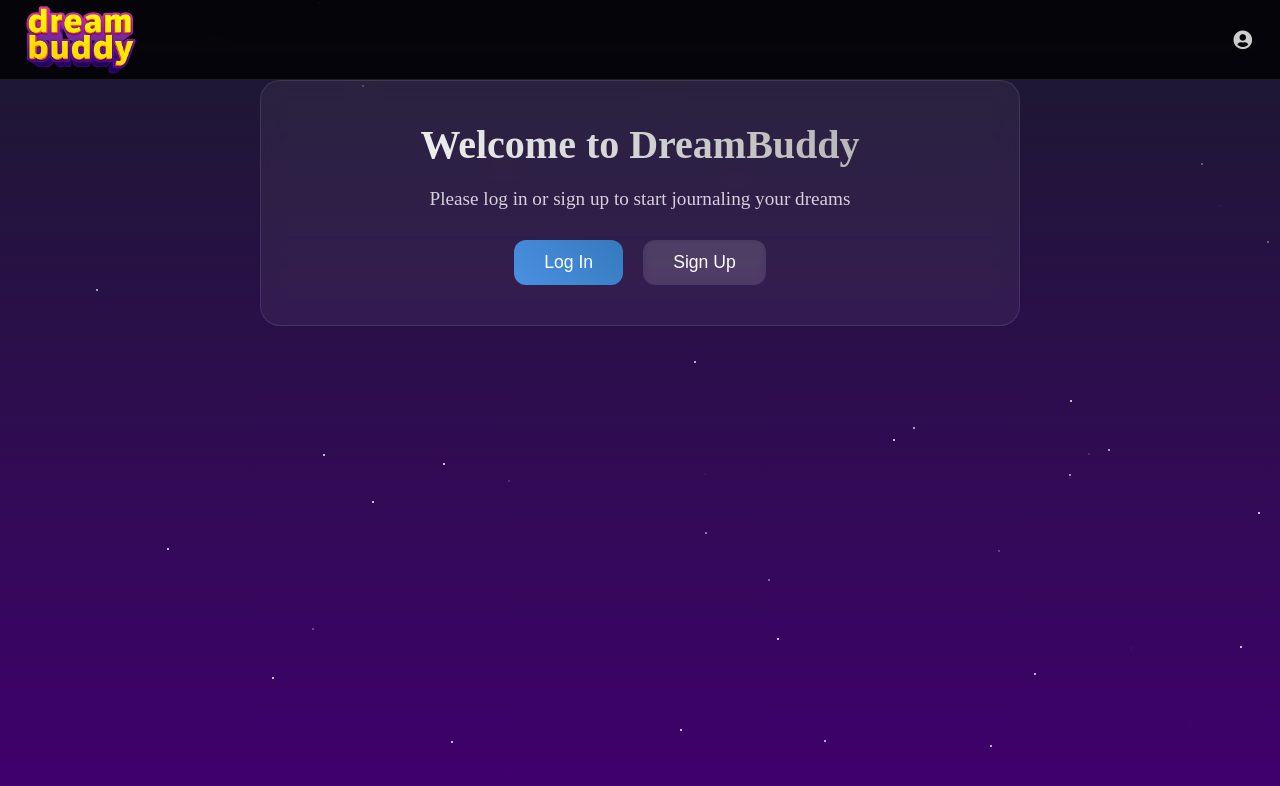
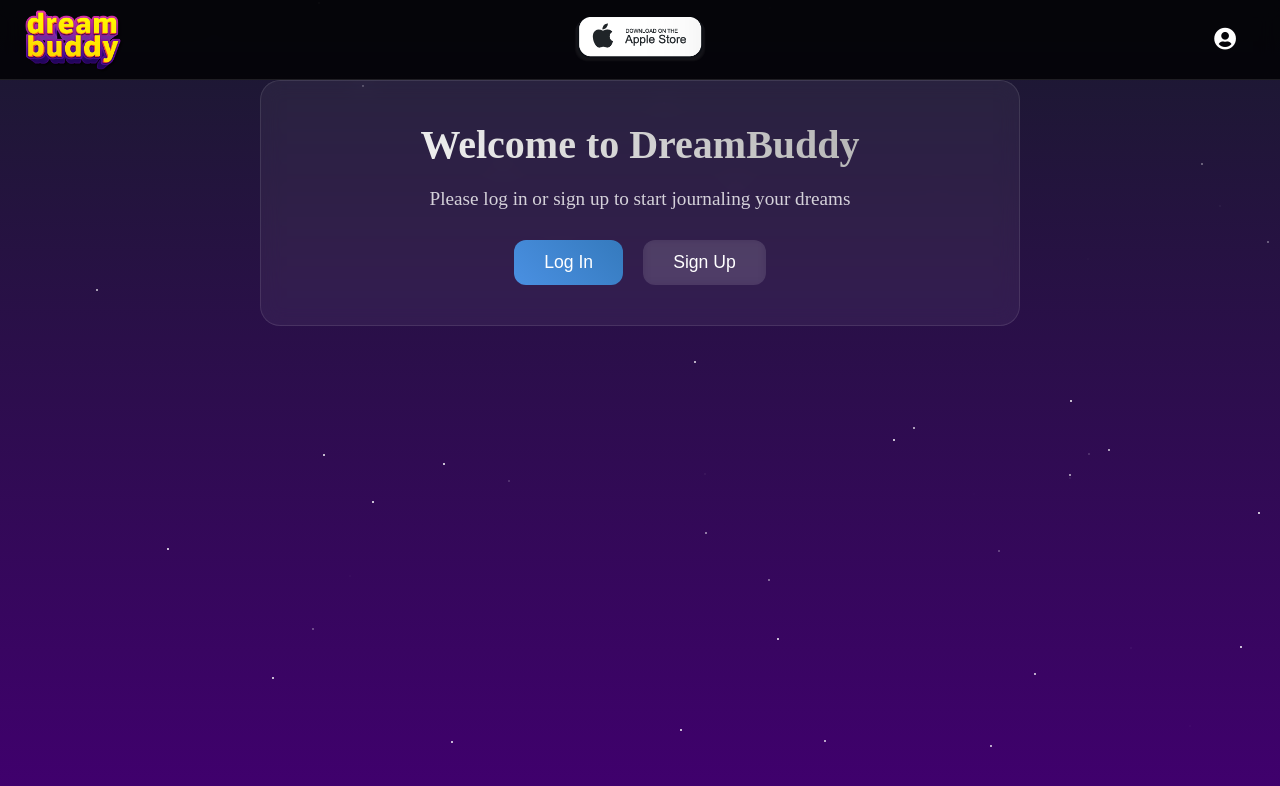
Before and after one commit to joe-corcoran/DreamBuddy-Web, a React (Vite) app in the folder frontend/: page / in a window 1280 px wide. Shown: the top 786 px of the page. Built offline with nearby package versions, Linux system fonts and the light colour scheme; no server answers.

Commit message:
styling final

```diff
--- a/frontend/src/components/DreamEntitiesModal/DreamEntitiesModal.css
+++ b/frontend/src/components/DreamEntitiesModal/DreamEntitiesModal.css
@@ -10,7 +10,7 @@
 .dream-entities-modal h2 {
     margin-bottom: 20px;
     text-align: center;
-    color: #333;
+    color: #ffffff;
 }
 
 .entities-list {
@@ -169,6 +169,11 @@
     color: #868e96;
 }
 
+.elements-title {
+    color: #ffffff;
+
+}
+
 /* Hover effects */
 .entity-card:hover {
     box-shadow: 0 4px 8px rgba(0,0,0,0.1);
--- a/frontend/src/components/DreamEntitiesModal/DreamEntitiesModal.jsx
+++ b/frontend/src/components/DreamEntitiesModal/DreamEntitiesModal.jsx
@@ -85,8 +85,9 @@
 
     return (
         <div className="dream-entities-modal">
+              <div className="elements-title">
             <h2>Dream Elements Library</h2>
-
+            </div>
             {!showForm ? (
                 <div className="entities-list">
                     {entities.map(entity => (
--- a/frontend/src/components/Navigation/Navigation.css
+++ b/frontend/src/components/Navigation/Navigation.css
@@ -18,7 +18,17 @@
 .nav-left, .nav-right {
   display: flex;
   align-items: center;
-  gap: 20px;
+  gap: 15px;
+}
+
+.nav-right {
+  height: 60px;
+  padding-right: 1rem;
+}
+
+.nav-right hover {
+  color: white;
+  transform: translateY(-1px);
 }
 
 .home-link {
@@ -28,8 +38,32 @@
   padding: 5px 0;
 }
 
+.nav-center {
+  position: absolute;
+  left: 50%;
+  transform: translateX(-50%);
+  display: flex;
+  align-items: center;
+}
+
+.app-store-link {
+  display: block;
+  height: 45px;
+}
+
+.app-store-button {
+  height: 100%;
+  width: auto;
+  object-fit: contain;
+  transition: transform 0.2s ease;
+}
+
+.app-store-button:hover {
+  transform: scale(1.05);
+}
+
 .nav-logo {
-  height: 80px;
+  height: 70px;
   width: auto;
   object-fit: contain;
 }
@@ -37,8 +71,8 @@
 .nav-icon {
   background: none;
   border: none;
-  color: rgba(255, 255, 255, 0.8);
-  font-size: 1.2rem;
+  color: rgb(255, 255, 255);
+  font-size: 1.4rem;
   cursor: pointer;
   padding: 8px;
   display: flex;
@@ -98,7 +132,9 @@
   .top-navigation {
     padding: 0 10px;
   }
-
+  .app-store-button {
+    height: 40px;
+  }
   .nav-logo {
     height: 40px;
   }
--- a/frontend/src/components/Navigation/Navigation.jsx
+++ b/frontend/src/components/Navigation/Navigation.jsx
@@ -1,4 +1,3 @@
-// frontend/src/components/Navigation/Navigation.jsx
 import React from "react";
 import { NavLink } from "react-router-dom";
 import { useSelector } from "react-redux";
@@ -8,6 +7,7 @@
 import DreamEntitiesModal from "../DreamEntitiesModal/DreamEntitiesModal";
 import AppearanceModal from "../AppearanceModal/AppearanceModal";
 import dbLogo from "../../assets/images/db_logo.png";
+import appStoreButton from "../../assets/images/app_store_button.png";
 import "./Navigation.css";
 
 function Navigation() {
@@ -19,6 +19,21 @@
         <NavLink to="/" className="home-link">
           <img src={dbLogo} alt="DreamBuddy Logo" className="nav-logo" />
         </NavLink>
+      </div>
+
+      <div className="nav-center">
+        <a
+          href="https://testflight.apple.com/join/UZEMZGd5"
+          target="_blank"
+          rel="noopener noreferrer"
+          className="app-store-link"
+        >
+          <img
+            src={appStoreButton}
+            alt="Download on App Store"
+            className="app-store-button"
+          />
+        </a>
       </div>
 
       <div className="nav-right">
--- a/frontend/src/components/ProfileModal/ProfileModal.css
+++ b/frontend/src/components/ProfileModal/ProfileModal.css
@@ -10,7 +10,7 @@
   .profile-modal h2 {
     margin-bottom: 20px;
     text-align: center;
-    color: #333;
+    color: #ffffff;
   }
 
   .form-group {
```
Also changed, not shown: frontend/src/assets/images/app_store_button.png (added).
